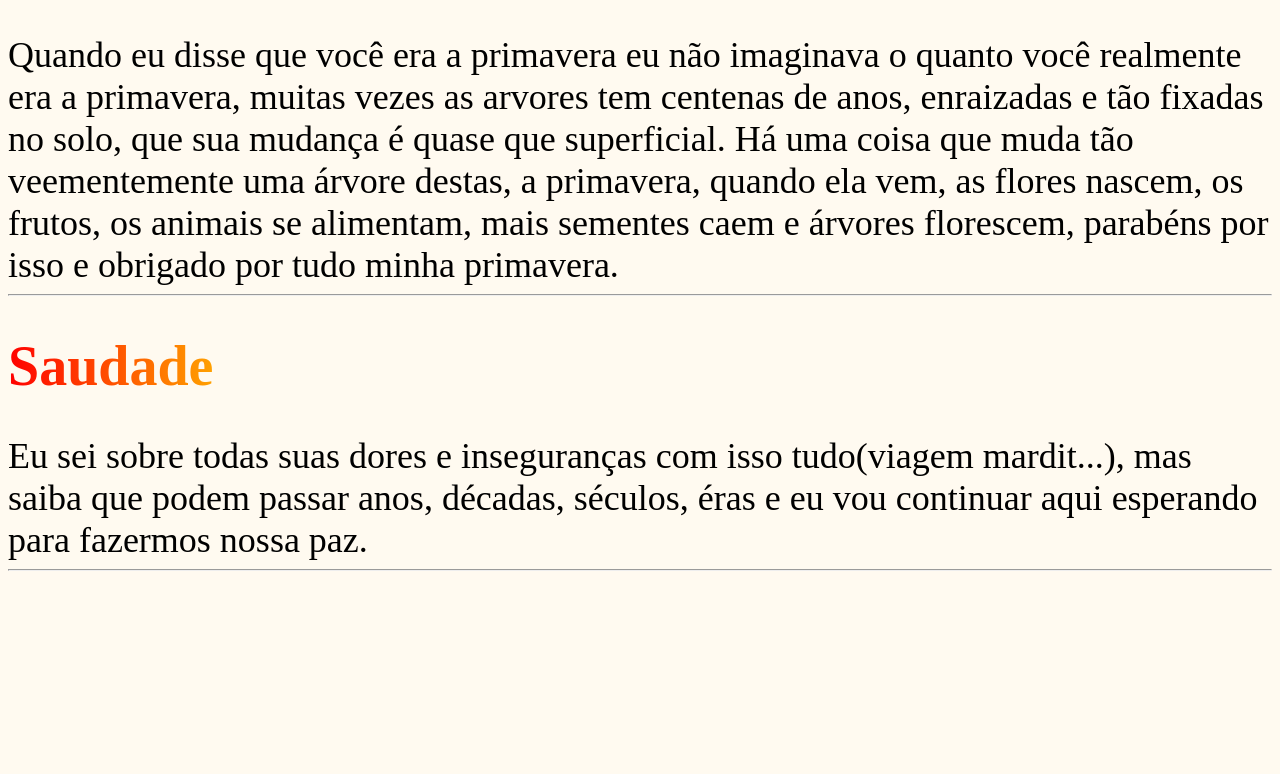
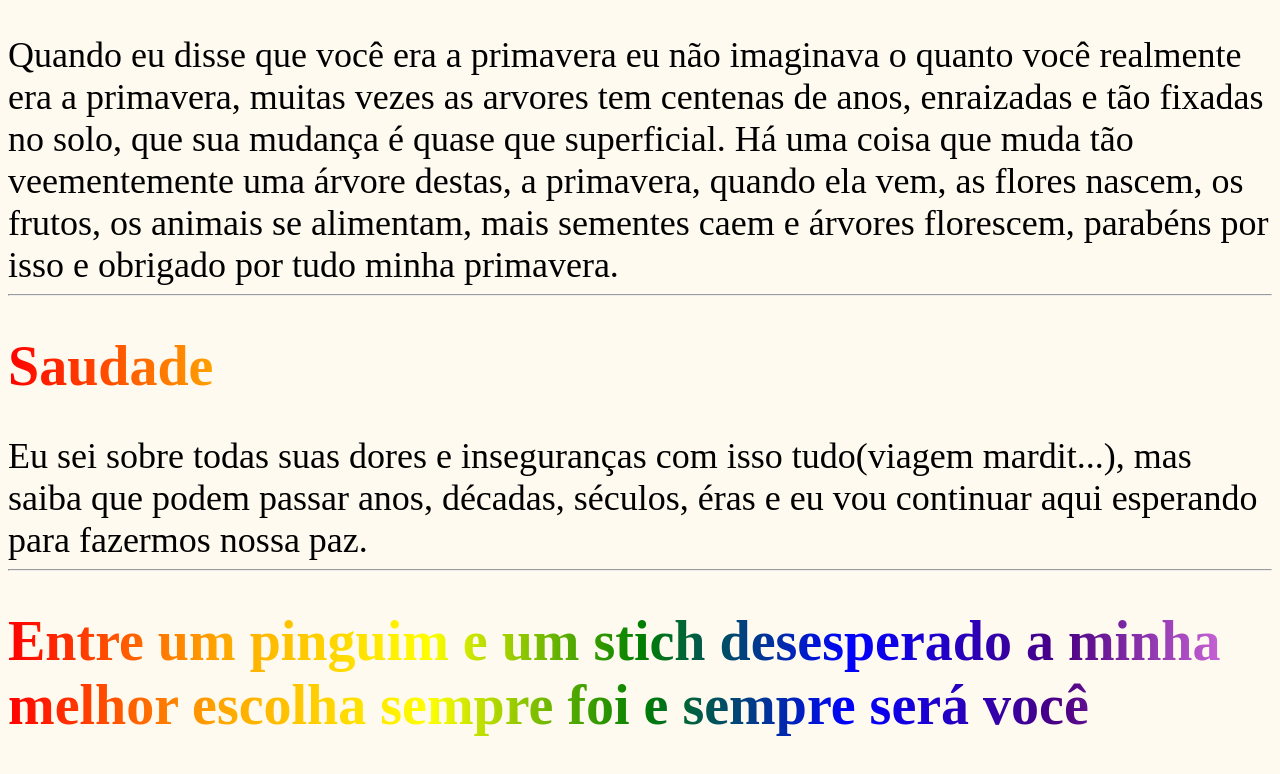
Before and after one commit to Amoteser/zinho, a plain HTML site: page index.html in a window 1280 px wide. Shown: the part 888-1662 px from the top of the page. Before the commit the page ends 1467 px from the top, so only its background shows below. Drawn offline with Linux system fonts and the light colour scheme.

Commit message:
Update index.html

```diff
--- a/index.html
+++ b/index.html
@@ -35,6 +35,8 @@
 <h1 style="font-size: 56px" class="qualia">Saudade</h1>
 <div style="font-size: 36px"> Eu sei sobre todas suas dores e inseguranças com isso tudo(viagem mardit...), mas saiba que podem passar anos, décadas, séculos, éras e eu vou continuar aqui esperando para fazermos nossa paz.</div>
 <hr>
+<h1 style="font-size: 56px" class="qualia">Entre um pinguim e um stich desesperado a minha melhor escolha sempre foi e sempre será você</h1>
+
 
 </body>
 
```
